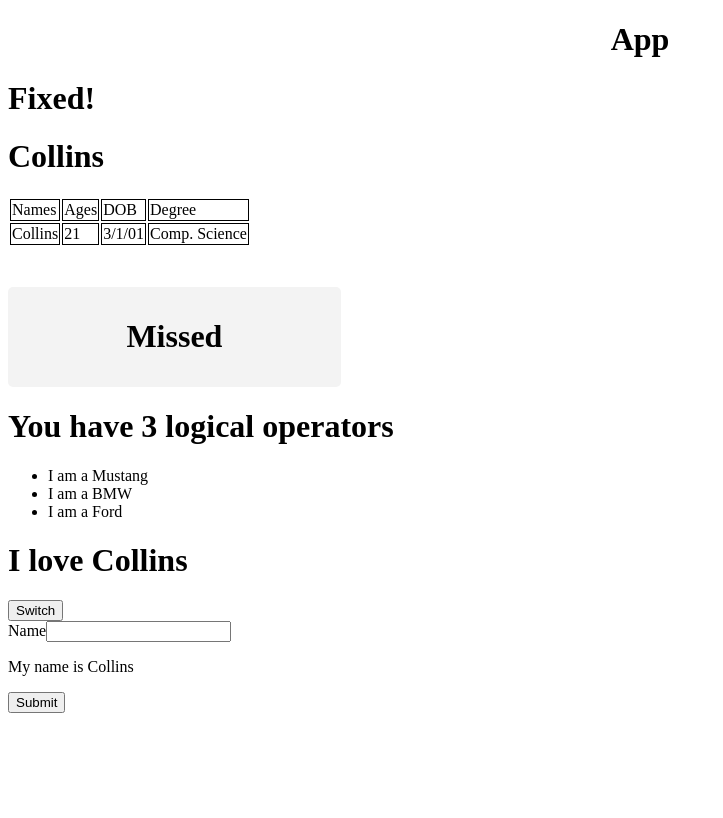
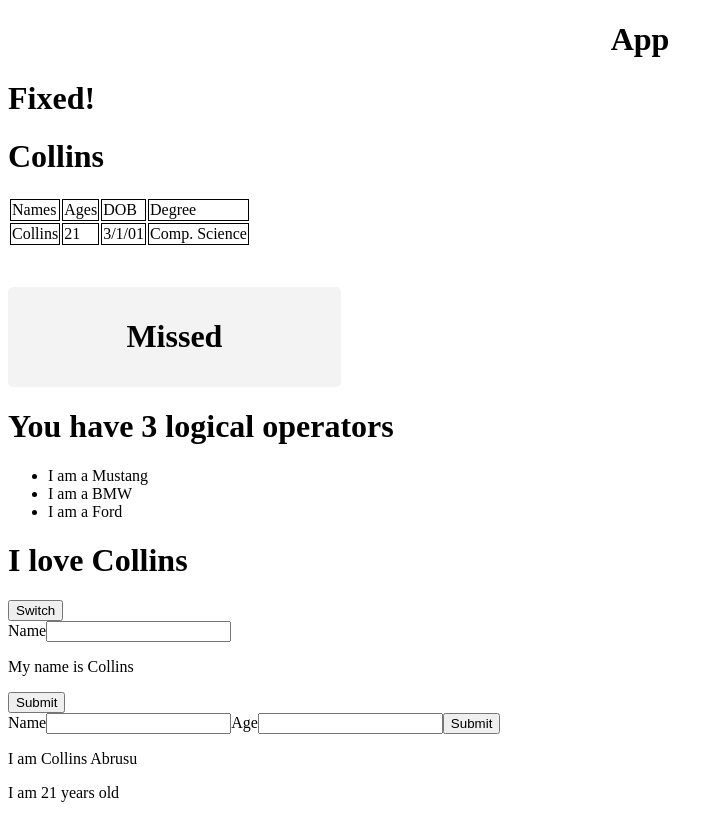
Before and after one commit to abrusu-collins/my-app, a React (Create React App) app: page / in a window 1280 px wide. Shown: the whole page, without its empty margins (0-723 px from the left). Built offline with nearby package versions, Linux system fonts and the light colour scheme.

Commit message:
Multipe forms

```diff
--- a/src/index.js
+++ b/src/index.js
@@ -9,6 +9,7 @@ import Logical from './components/Logical';
 import CarMap from './components/CarMap';
 import UseState from './components/UseState';
 import Forms from './components/Forms';
+import Multiples from './components/MultipleInputs';
 
 
 let  person={name:"Collins", girl:"Herty"}
@@ -27,6 +28,7 @@ ReactDOM.render(
 <CarMap  cars={cars}/>
 <UseState />
 <Forms />
+<Multiples />
   </React.StrictMode>,
   document.getElementById('root')
 );
```
